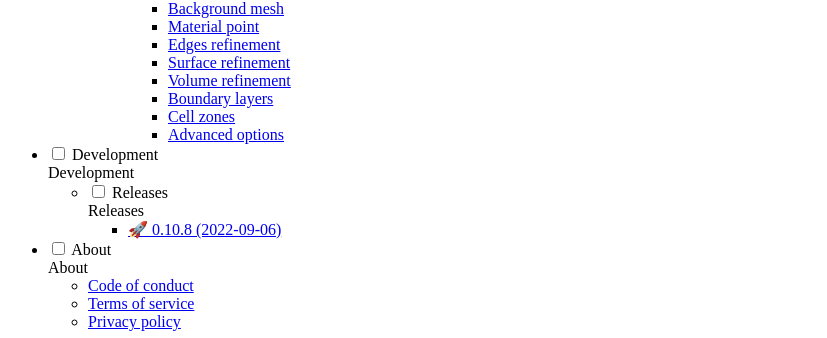
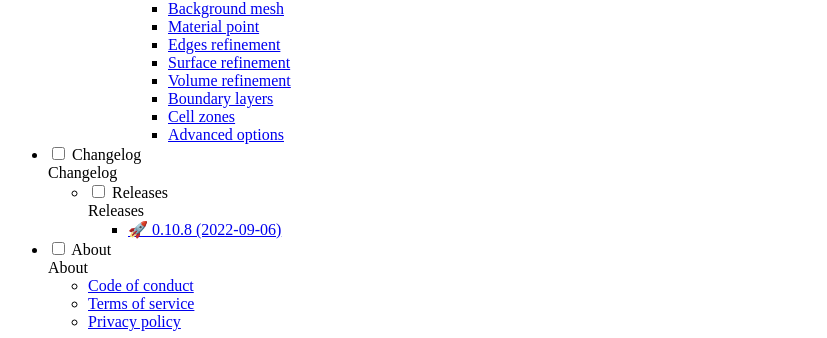
Before and after one commit to dicehub/dicehub-docs, an MkDocs documentation site: the page built from docs/changelog/changelog.md, in a window 1280 px wide and 900 px high, scrolled down 5012 px. Shown: the part 114-452 px from the top of the window, without its empty margins (0-827 px from the left). Built offline with MkDocs 1.6.1 and Material for MkDocs 9.7.7, drawn with Linux system fonts in a browser that asks for light colours; the version menu is left out.

Commit message:
Change development section to changelog

```diff
--- a/mkdocs.yml
+++ b/mkdocs.yml
@@ -175,10 +175,10 @@ nav:
   #       Privacy policy: https://dicehub.com/privacy-policy
   # - Tutorials:
   #   - tutorials/index.md
-  - Development:
+  - Changelog:
     # - Overview: development/overview.md
     - Releases:
-      - development/changelog/0.10.8.md
+      - changelog/changelog/0.10.8.md
     # - development/documentation_style_guide.md
   # - Design:
   #   - design/index.md
```
Also changed, not shown: docs/changelog/changelog.md (renamed from docs/development/changelog.md), docs/changelog/changelog/0.10.8.md (renamed from docs/development/changelog/0.10.8.md), docs/changelog/changelog/images/run_summary.png (renamed from docs/development/changelog/images/run_summary.png), docs/changelog/changelog/images/solver_modules.png (renamed from docs/development/changelog/images/solver_modules.png), docs/changelog/documentation_style_guide.md (renamed from docs/development/documentation_style_guide.md), docs/changelog/overview.md (renamed from docs/development/overview.md).
